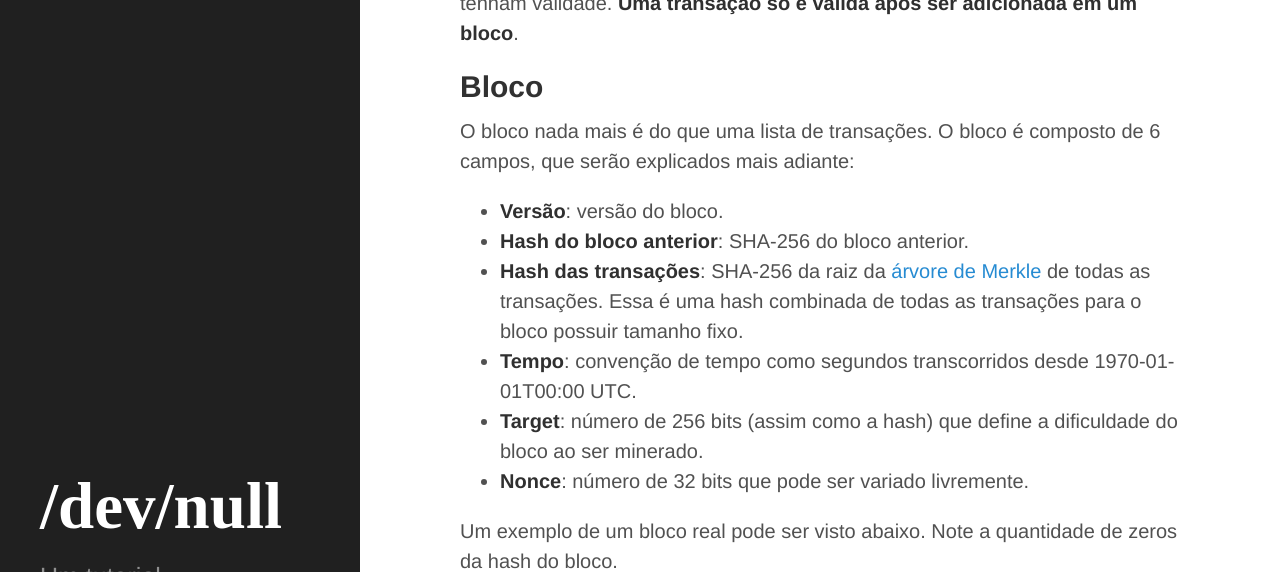
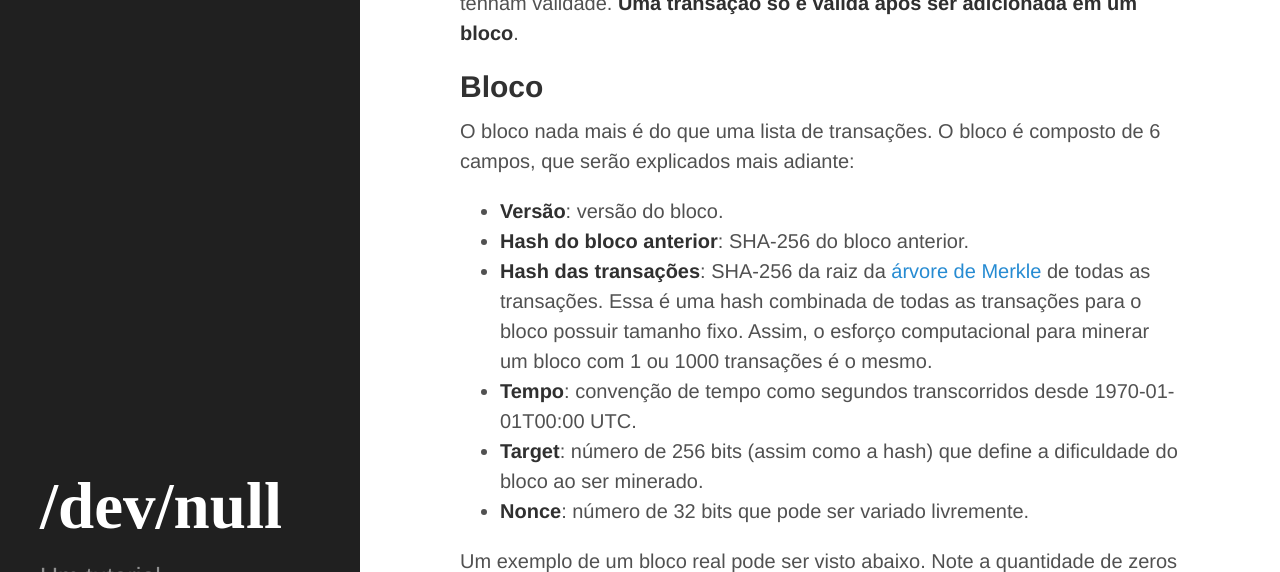
Before and after one commit to bvanelli/bvanelli.github.io, a Jekyll site: the page built from _posts/2017-04-23-universo-bitcoin.markdown, in a window 1280 px wide and 900 px high, scrolled down 5214 px, cut to the strip 0-572 px from the top of the window. Built offline with Jekyll 4.4.1, drawn with Linux system fonts in a browser that asks for light colours; nearby versions of some CDN libraries.

Commit message:
Small fix

```diff
--- a/_posts/2017-04-23-universo-bitcoin.markdown
+++ b/_posts/2017-04-23-universo-bitcoin.markdown
@@ -86,7 +86,7 @@ O bloco nada mais é do que uma lista de transações. O bloco é composto de 6
 
 - **Versão**: versão do bloco.
 - **Hash do bloco anterior**: SHA-256 do bloco anterior.
-- **Hash das transações**: SHA-256 da raiz da [árvore de Merkle](https://en.wikipedia.org/wiki/Merkle_tree) de todas as transações. Essa é uma hash combinada de todas as transações para o bloco possuir tamanho fixo.
+- **Hash das transações**: SHA-256 da raiz da [árvore de Merkle](https://en.wikipedia.org/wiki/Merkle_tree) de todas as transações. Essa é uma hash combinada de todas as transações para o bloco possuir tamanho fixo. Assim, o esforço computacional para minerar um bloco com 1 ou 1000 transações é o mesmo.
 - **Tempo**: convenção de tempo como segundos transcorridos desde 1970-01-01T00:00 UTC.
 - **Target**: número de 256 bits (assim como a hash) que define a dificuldade do bloco ao ser minerado.
 - **Nonce**: número de 32 bits que pode ser variado livremente.
```
